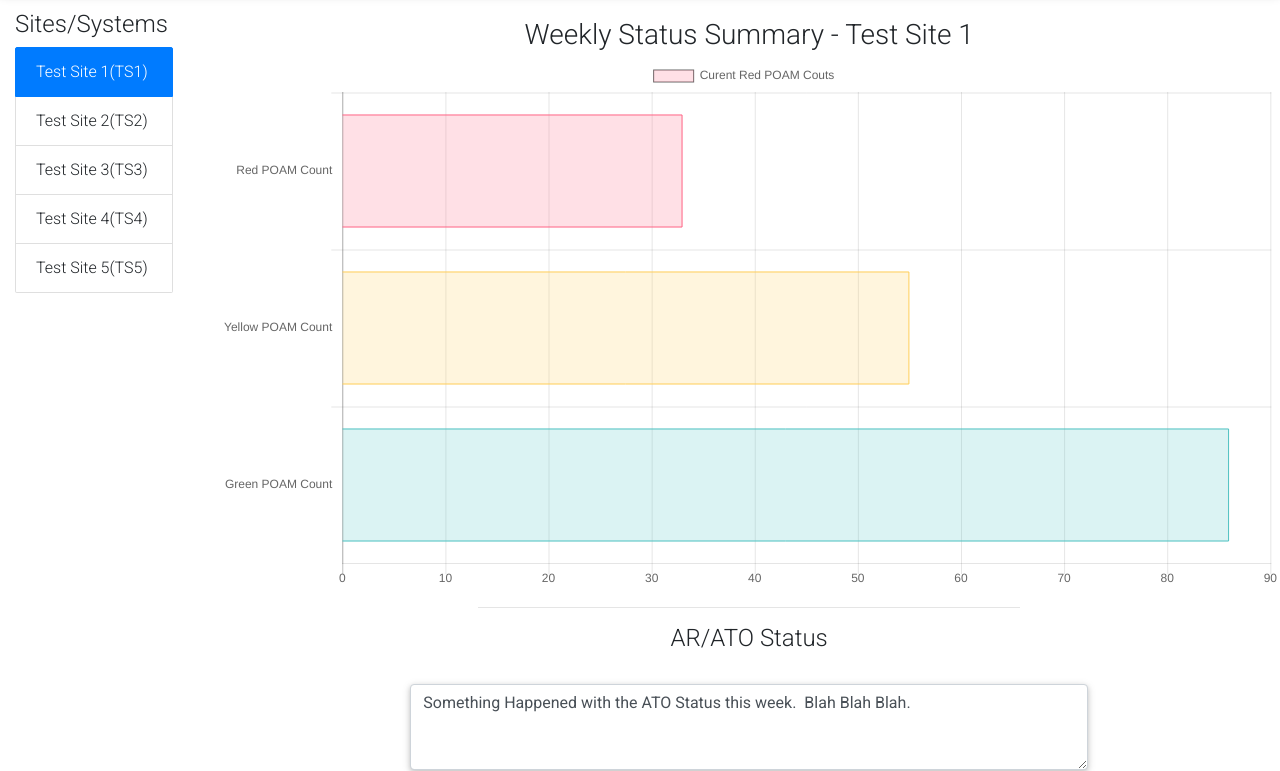
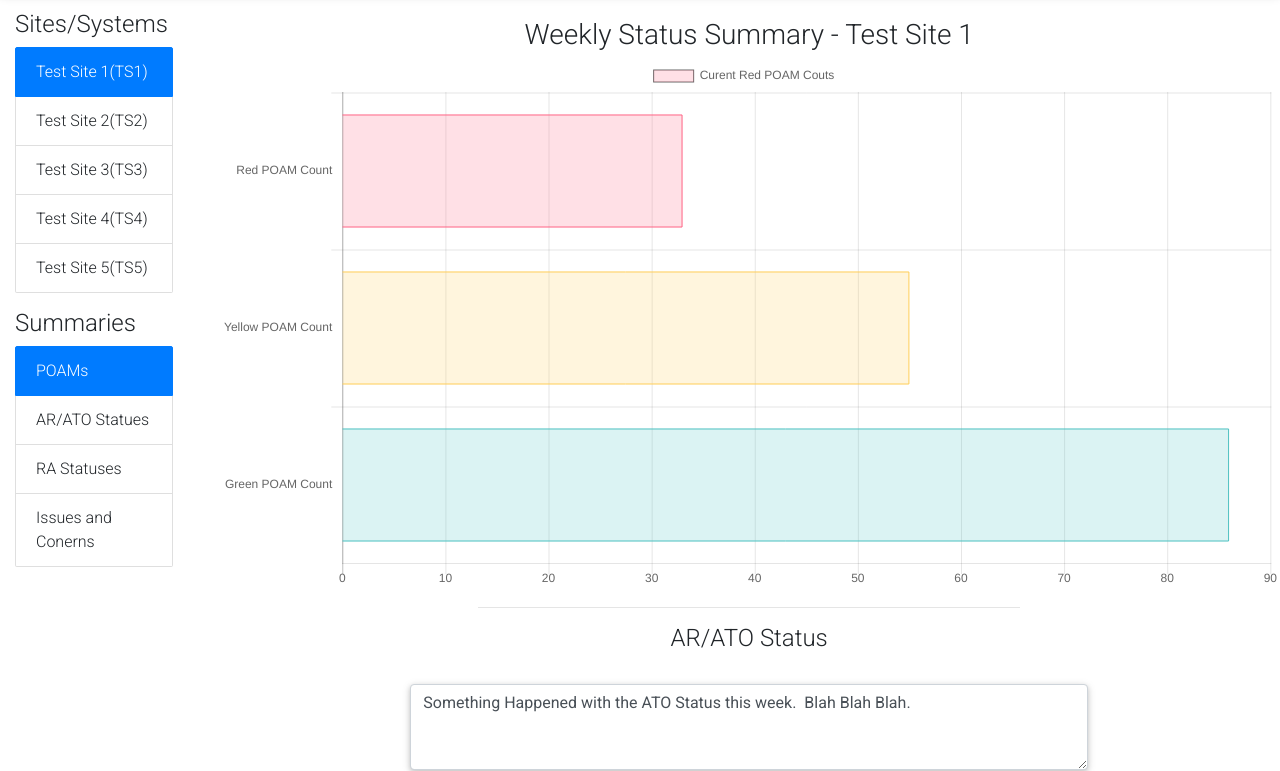
Before and after one commit to edelBCS/WSR, a website: page public/index.html in a window 1280 px wide. Shown: the part 62-833 px from the top of the page. Drawn offline with nearby package versions, Linux system fonts and the light colour scheme.

Commit message:
finished init wireframe

```diff
--- a/public/index.html
+++ b/public/index.html
@@ -49,6 +49,14 @@
                     <li class="list-group-item">Test Site 3(TS3)</li>
                     <li class="list-group-item">Test Site 4(TS4)</li>
                     <li class="list-group-item">Test Site 5(TS5)</li>
+                </ul>
+
+                <h4 class="mt-3">Summaries</h4>
+                <ul class="list-group">
+                    <li class="list-group-item active">POAMs</li>
+                    <li class="list-group-item">AR/ATO Statues</li>
+                    <li class="list-group-item">RA Statuses</li>
+                    <li class="list-group-item">Issues and Conerns</li>
                 </ul>
             </div>
         </div>
```
Also changed, not shown: public/submit-status.html (+0 -8 lines).
